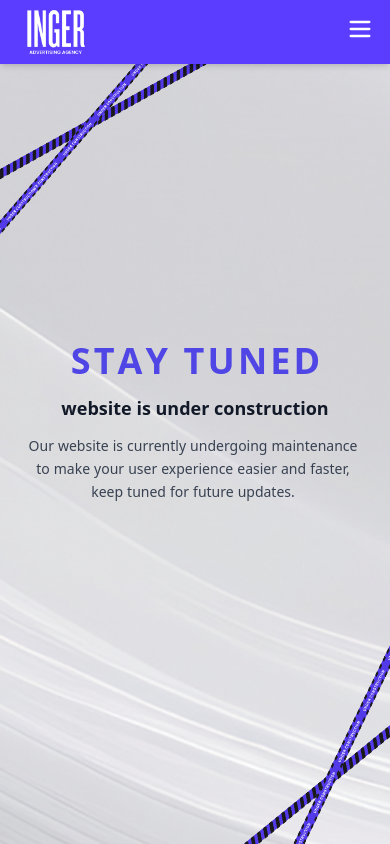
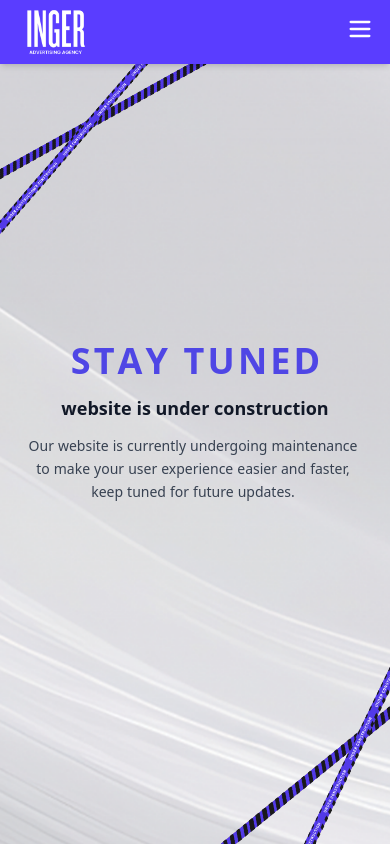
Before and after one commit to AhmedMosad0/Inger-website, a React (Vite) app in the folder frontend/: page / in a window 390 px wide. Built offline with nearby package versions, Linux system fonts and the light colour scheme.

Commit message:
mobile hight (removed scrollbar 2)

```diff
--- a/frontend/src/components/HeroMobile.jsx
+++ b/frontend/src/components/HeroMobile.jsx
@@ -47,7 +47,7 @@
       <MovingLineMobile
         lineSrc="/Original-line.png"
         angle={5}
-        position={{ bottom: "-50px", right: "-250px" }}
+        position={{ bottom: "-20px", right: "-300px" }}
         lineWidth="1000px"
         contents={[
           { src: "/png-shorat.png", size: "1000px", speed: 10, offset: 0, marginTop: 0, marginLeft: 0 },
@@ -58,7 +58,7 @@
       <MovingLineMobile
         lineSrc="/Original-line.png"
         angle={-20}
-        position={{ bottom: "-20px", right: "-300px" }}
+        position={{ bottom: "-20px", right: "-325px" }}
         lineWidth="1000px"
         contents={[
           { src: "/png-shorat.png", size: "1800px", speed: 10, offset: 100, marginTop: -10, marginLeft: -195, zIndex: 5 },
```
